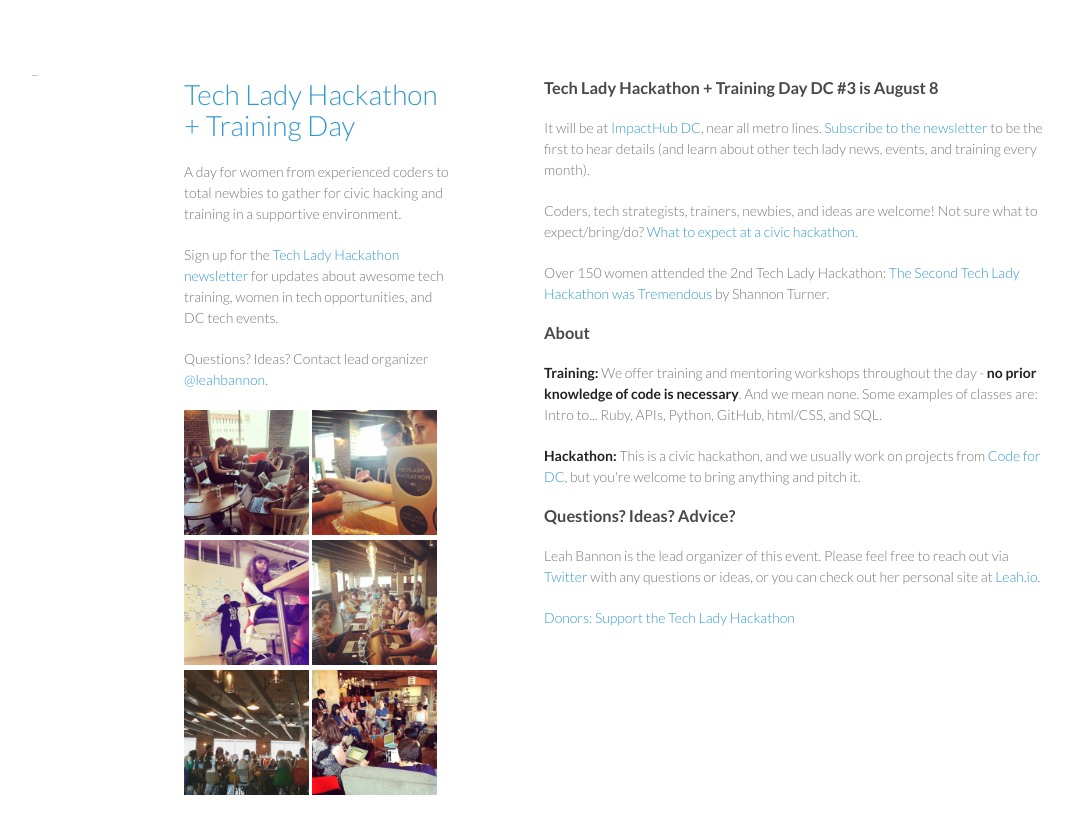
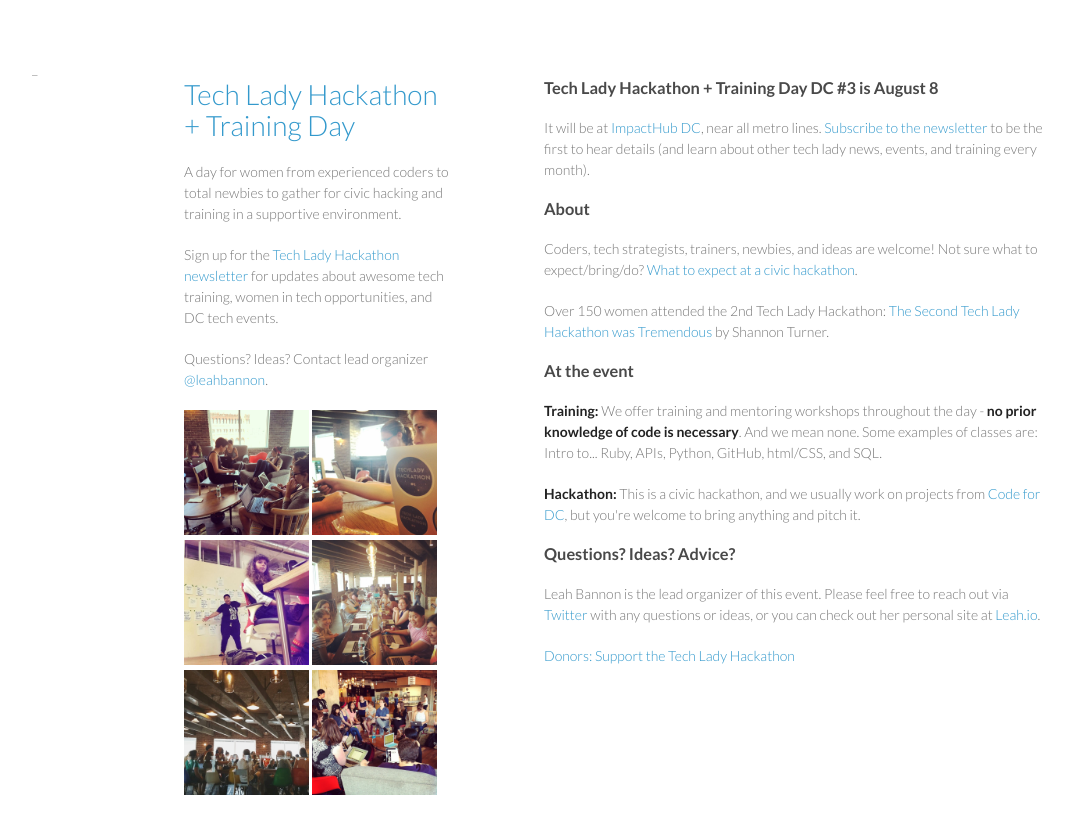
Before and after one commit to leahbannon/techladyhackathon, a Jekyll site: the page built from index.html, in a window 1280 px wide. Shown: the top 834 px of the page, without its empty margins (26-1099 px from the left). Built offline with Jekyll 4.4.1, drawn with Linux system fonts in a browser that asks for light colours.

Commit message:
Update index.html

```diff
--- a/index.html
+++ b/index.html
@@ -6,11 +6,13 @@ published: true
 <h3>Tech Lady Hackathon + Training Day DC #3 is August 8</h3>
 <p>It will be at <a href="https://www.google.com/maps/place/419+7th+St+NW,+Washington,+DC+20004">ImpactHub DC</a>, near all metro lines. <a href="/newsletter">Subscribe to the newsletter</a> to be the first to hear details (and learn about other tech lady news, events, and training every month).</p>
 
+<h3>About</h3>
+
 <p>Coders, tech strategists, trainers, newbies, and ideas are welcome! Not sure what to expect/bring/do? <a href="https://github.com/leahbannon/old-leah-website/blob/master/_posts/2014-07-23-what-to-expect-at-a-hackathon.md">What to expect at a civic hackathon</a>.</p>
 
 <p>Over 150 women attended the 2nd Tech Lady Hackathon: <a href="http://codefordc.org/blog/2014/07/28/techlady-hackathon-recap.html">The Second Tech Lady Hackathon was Tremendous</a> by Shannon Turner.</p>
 
-<h3>About</h3>
+<h3>At the event</h3>
 
 <p><strong>Training:</strong> We offer training and mentoring workshops throughout the day - <strong>no prior knowledge of code is necessary</strong>. And we mean none. Some examples of classes are: Intro to... Ruby, APIs, Python, GitHub, html/CSS, and SQL.</p>
 
```
